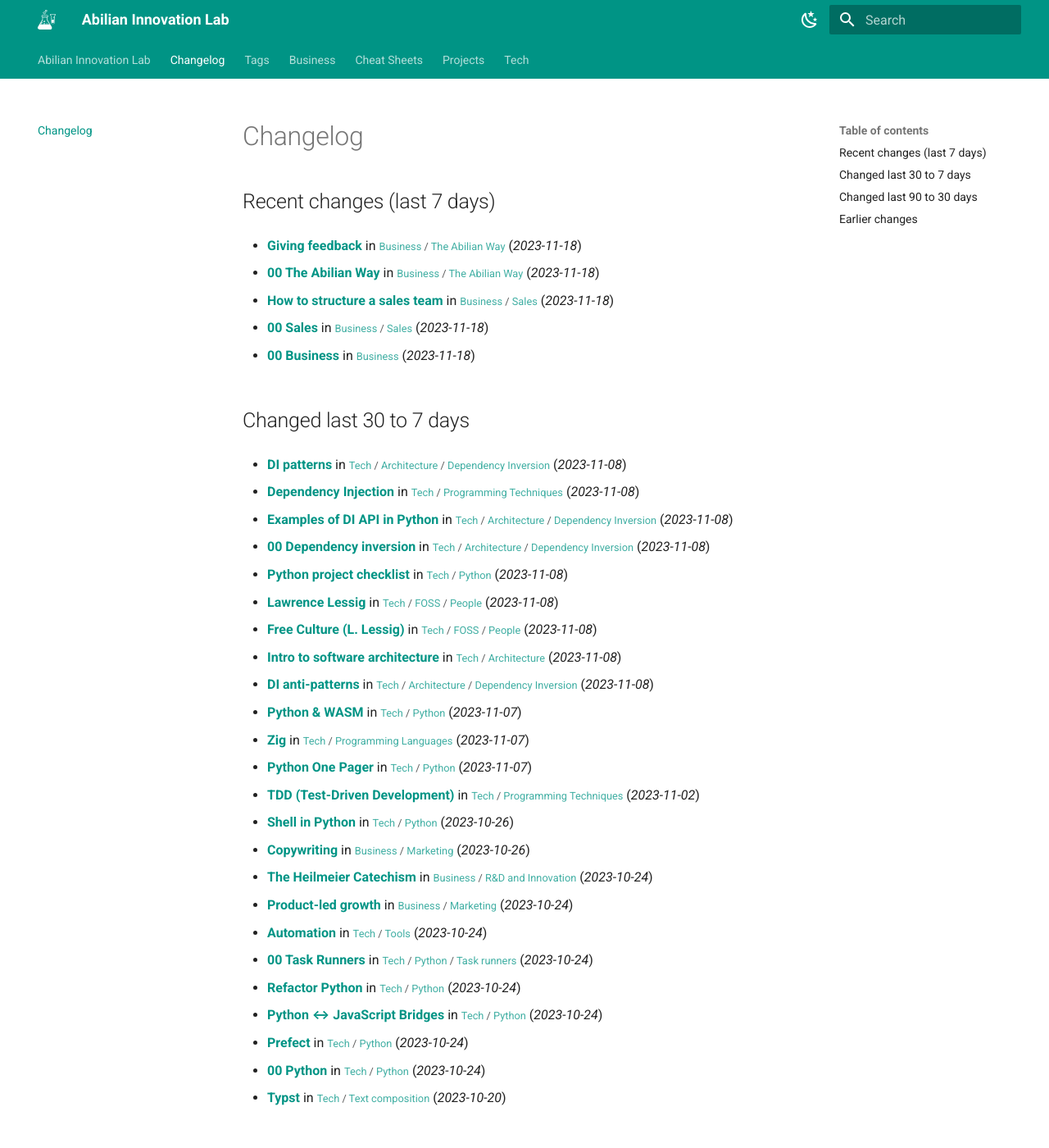
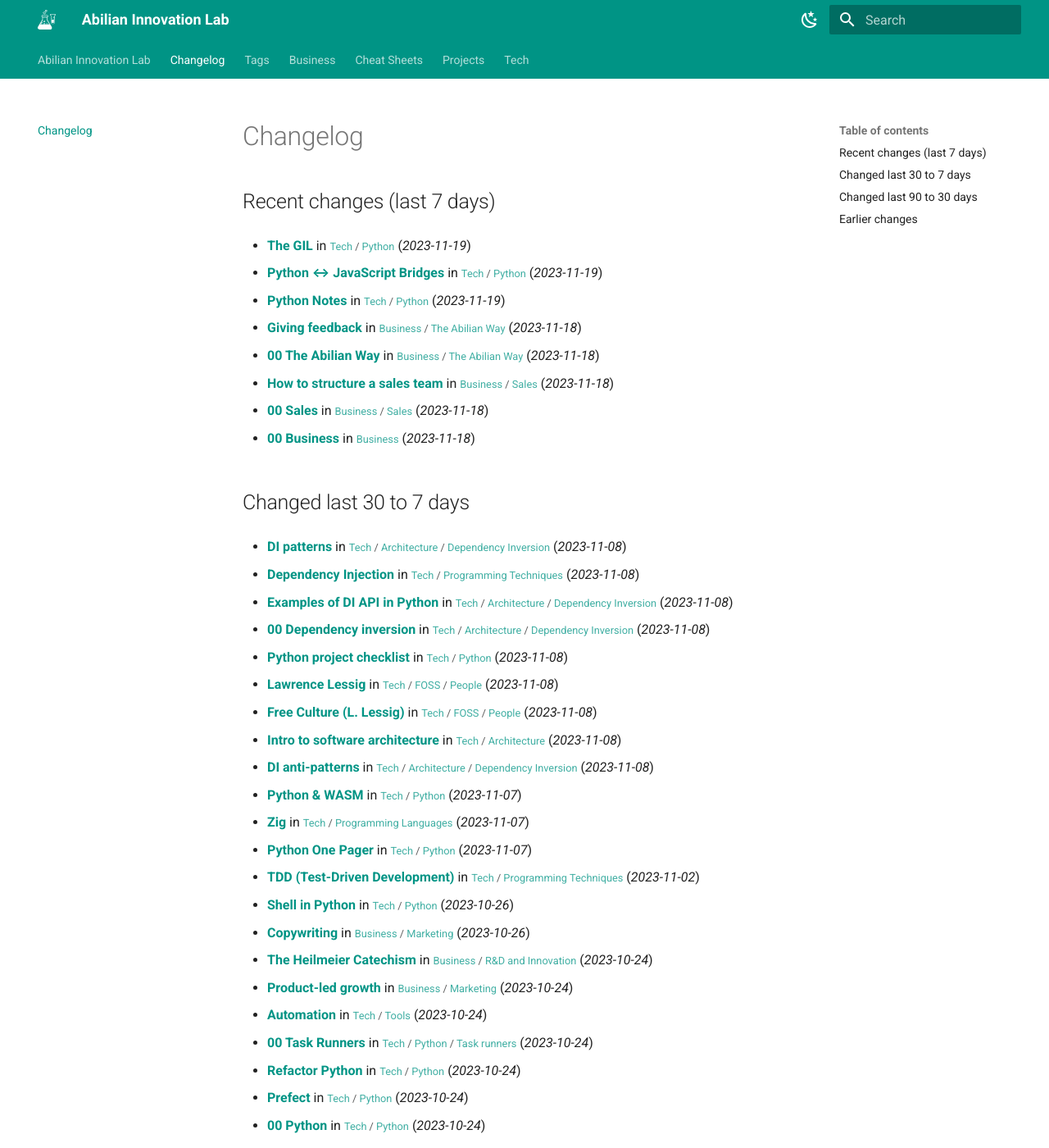
Before and after one commit to abilian/lab.abilian.com, an MkDocs documentation site: the page built from docs/changelog.md, in a window 1280 px wide and 1400 px high. Shown: the whole window at 82% size. Built offline with MkDocs 1.6.1 and Material for MkDocs 9.7.7, drawn with Linux system fonts in a browser that asks for light colours; comment, search, counter and statistics services are not loaded; some of the changed text lies outside the part shown.

Commit message:
Update content

```diff
--- a/docs/changelog.md
+++ b/docs/changelog.md
@@ -1,6 +1,12 @@
 # Changelog
 
 ## Recent changes (last 7 days)
+
+- **[The GIL](/Tech/Python/The GIL/)** in <small>[Tech](/Tech/00 Technology/) / [Python](/Tech/Python/(Pretty) tables in Python/)</small> (*2023-11-19*)
+
+- **[Python ↔︎ JavaScript Bridges](/Tech/Python/Python ↔︎ JavaScript Bridges/)** in <small>[Tech](/Tech/00 Technology/) / [Python](/Tech/Python/(Pretty) tables in Python/)</small> (*2023-11-19*)
+
+- **[Python Notes](/Tech/Python/Python Notes/)** in <small>[Tech](/Tech/00 Technology/) / [Python](/Tech/Python/(Pretty) tables in Python/)</small> (*2023-11-19*)
 
 - **[Giving feedback](/Business/The Abilian Way/Giving feedback/)** in <small>[Business](/Business/00 Business/) / [The Abilian Way](/Business/The Abilian Way/00 The Abilian Way/)</small> (*2023-11-18*)
 
@@ -56,17 +62,15 @@
 
 - **[Refactor Python](/Tech/Python/Refactor Python/)** in <small>[Tech](/Tech/00 Technology/) / [Python](/Tech/Python/(Pretty) tables in Python/)</small> (*2023-10-24*)
 
-- **[Python ↔︎ JavaScript Bridges](/Tech/Python/Python ↔︎ JavaScript Bridges/)** in <small>[Tech](/Tech/00 Technology/) / [Python](/Tech/Python/(Pretty) tables in Python/)</small> (*2023-10-24*)
-
 - **[Prefect](/Tech/Python/Prefect/)** in <small>[Tech](/Tech/00 Technology/) / [Python](/Tech/Python/(Pretty) tables in Python/)</small> (*2023-10-24*)
 
 - **[00 Python](/Tech/Python/00 Python/)** in <small>[Tech](/Tech/00 Technology/) / [Python](/Tech/Python/(Pretty) tables in Python/)</small> (*2023-10-24*)
 
-- **[Typst](/Tech/Text composition/Typst/)** in <small>[Tech](/Tech/00 Technology/) / [Text composition](/Tech/Text composition/Typst/)</small> (*2023-10-20*)
-
 
 
 ## Changed last 90 to 30 days
+
+- **[Typst](/Tech/Text composition/Typst/)** in <small>[Tech](/Tech/00 Technology/) / [Text composition](/Tech/Text composition/Typst/)</small> (*2023-10-20*)
 
 - **[Testing](/Tech/Python/Testing/)** in <small>[Tech](/Tech/00 Technology/) / [Python](/Tech/Python/(Pretty) tables in Python/)</small> (*2023-10-18*)
 
```
Also changed, not shown: other parts of docs/changelog.md (+0 -2 lines).
